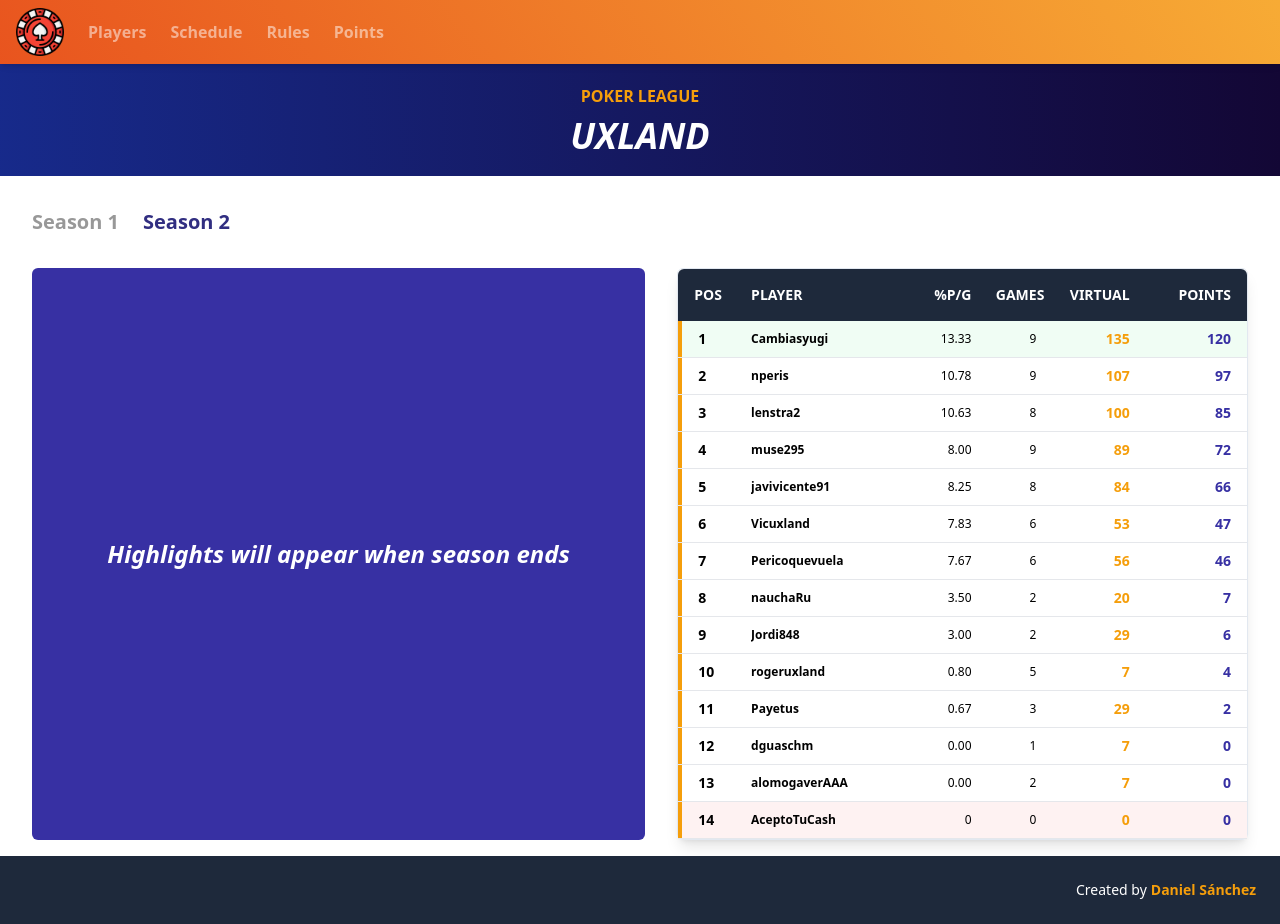
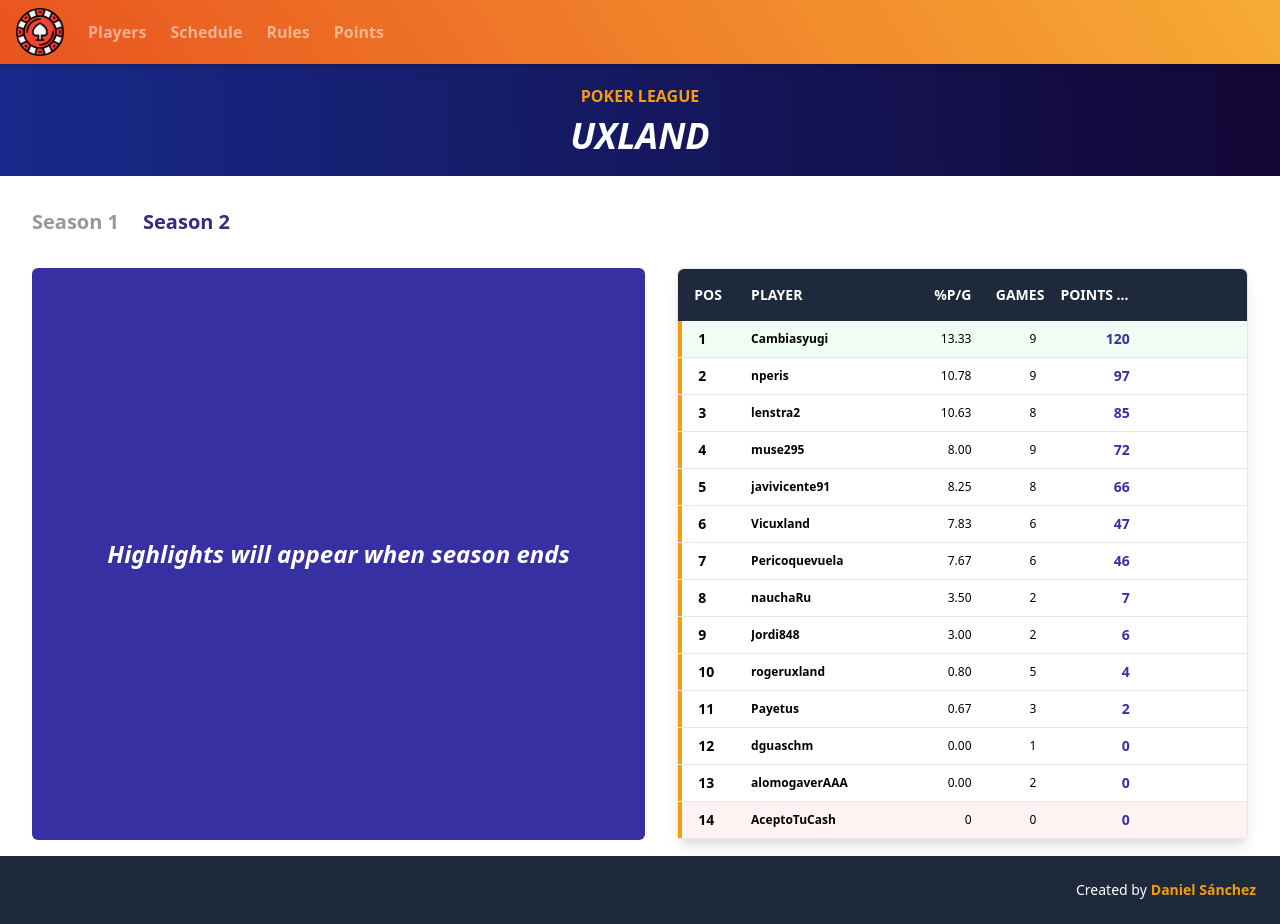
Before and after one commit to dguasch89/poker-league, a React (Vite) app: page / in a window 1280 px wide. Built offline with nearby package versions, Linux system fonts and the light colour scheme.

Commit message:
fix: hide column

```diff
--- a/src/UI/components/Standings2.tsx
+++ b/src/UI/components/Standings2.tsx
@@ -18,19 +18,23 @@ export function Standings2(props: StandingsProps) {
   return (
     <div className="flex flex-col border-slate-200 border rounded-md shadow-lg">
       <div className="grid grid-cols-standings gap-4 bg-slate-800 rounded-t-md">
-        <div className="font-bold uppercase text-white text-xs sm:text-sm pt-4 pb-4 pl-4 truncate">POS</div>
-        <div className="font-bold uppercase text-white text-xs sm:text-sm pt-4 pb-4 truncate">PLAYER</div>
+        <div className="font-bold uppercase text-white text-xs sm:text-sm pt-4 pb-4 pl-4 truncate">
+          POS
+        </div>
+        <div className="font-bold uppercase text-white text-xs sm:text-sm pt-4 pb-4 truncate">
+          PLAYER
+        </div>
         <div className="font-bold uppercase text-white text-xs sm:text-sm text-right pt-4 pb-4 truncate">
           %P/G
         </div>
         <div className="font-bold uppercase text-white text-xs sm:text-sm text-right pt-4 pb-4 truncate">
           GAMES
         </div>
+        {/* <div className="font-bold uppercase text-white text-xs sm:text-sm text-right pt-4 pb-4 pr-4 truncate">
+          VIRTUAL
+        </div> */}
         <div className="font-bold uppercase text-white text-xs sm:text-sm text-right pt-4 pb-4 pr-4 truncate">
-          VIRTUAL
-        </div>
-        <div className="font-bold uppercase text-white text-xs sm:text-sm text-right pt-4 pb-4 pr-4 truncate">
-          POINTS
+          POINTS BEST 8 GAMES
         </div>
       </div>
       <div className="flex flex-col">
@@ -49,9 +53,9 @@ export function Standings2(props: StandingsProps) {
             <div className="text-xs p-2 text-right">
               {getPlayerSeasonGamesCount(props.season, player.id)}
             </div>
-            <div className="font-bold text-sm text-amber-500 text-right pr-4">
+            {/* <div className="font-bold text-sm text-amber-500 text-right pr-4">
               {getPlayerSeasonPointsMinusWorstTwo(props.season, player.id)}
-            </div>
+            </div> */}
             <div className="font-bold text-sm text-indigo-800 text-right pr-4">
               {getPlayerSeasonPoints(props.season, player.id)}
             </div>
```
